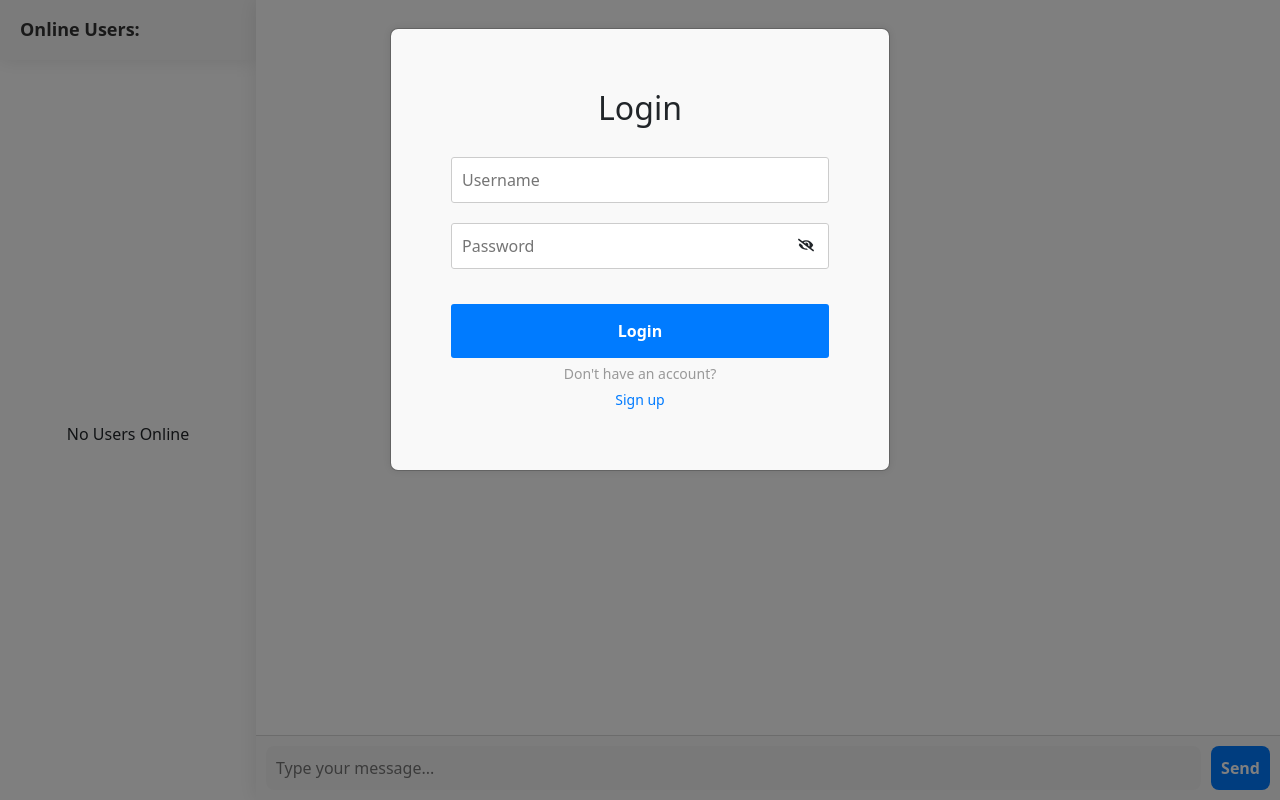
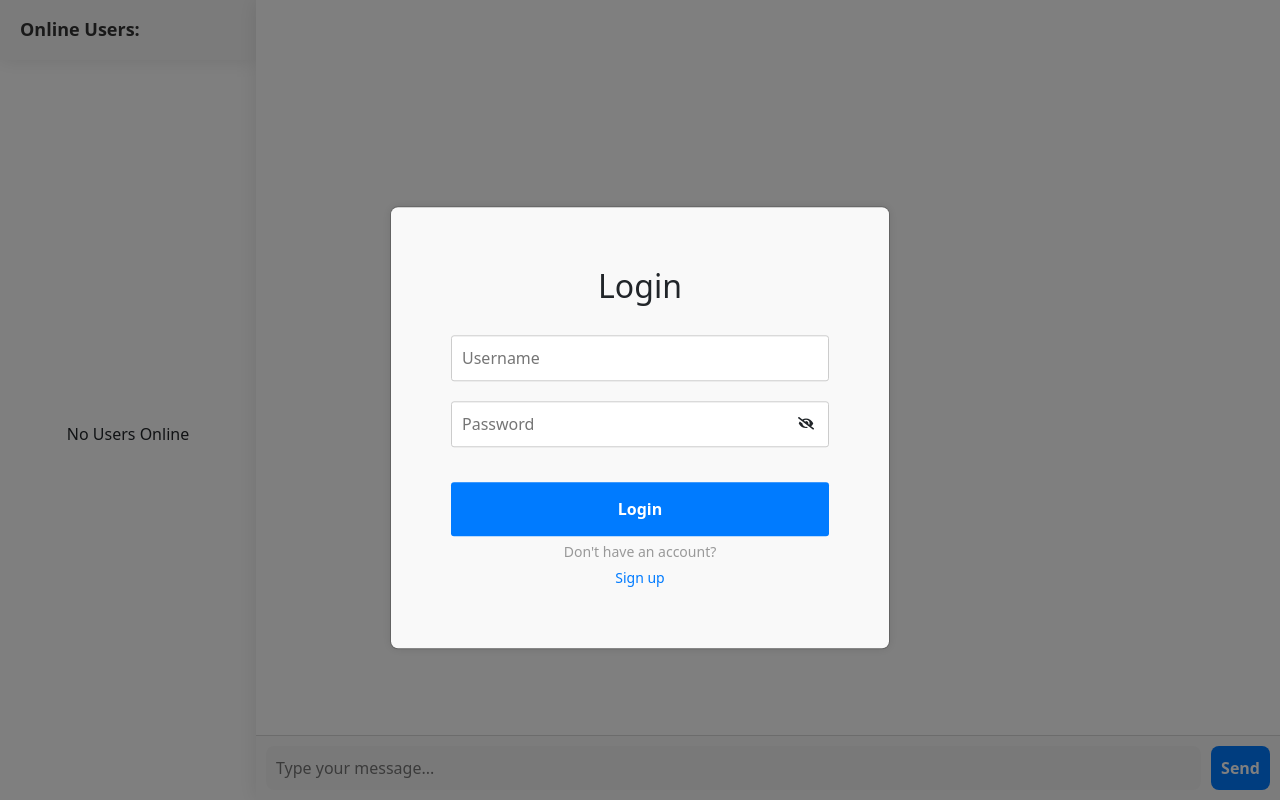
Before and after one commit to aabir121/Chatfinity, a React (Create React App) app in the folder frontend/: page / in a window 1280 px wide. Built offline with nearby package versions, Linux system fonts and the light colour scheme.

Commit message:
introduce loading spinner globally

```diff
--- a/frontend/src/App.js
+++ b/frontend/src/App.js
@@ -3,9 +3,14 @@ import 'bootstrap/dist/css/bootstrap.min.css';
 
 import ChatWindow from "./components/Chat/ChatWindow";
 import ToastMessage from "./components/Common/ToastMessage";
+import {Spinner} from "./components/Common/Spinner";
+import {useSelector} from "react-redux";
 function App() {
+    const showLoader = useSelector((state) => state.loader.showLoader);
+
   return (
     <div className="App">
+        {showLoader && <Spinner></Spinner>}
         <ToastMessage></ToastMessage>
         <ChatWindow></ChatWindow>
     </div>
--- /dev/null
+++ b/frontend/src/actions/loaderActions.js
@@ -0,0 +1,10 @@
+export const SHOW_LOADER = 'SHOW_LOADER';
+export const HIDE_LOADER = 'HIDE_LOADER';
+
+export const showLoader = () => ({
+    type: SHOW_LOADER,
+});
+
+export const hideLoader = () => ({
+    type: HIDE_LOADER,
+});
--- a/frontend/src/components/Modal/LogInForm.js
+++ b/frontend/src/components/Modal/LogInForm.js
@@ -2,6 +2,8 @@ import React, {useState} from "react";
 import "../../styles/Modal/LoginForm.css";
 import {PasswordInput} from "../Common/PasswordInput";
 import {UserDataService} from "../../services/UserDataService";
+import {useDispatch} from "react-redux";
+import {hideLoader, showLoader} from "../../actions/loaderActions";
 
 const LogInForm = ({errorText, onLoginSuccess, onSignUpClick}) => {
     const [formData, setFormData] = useState({
@@ -9,6 +11,8 @@ const LogInForm = ({errorText, onLoginSuccess, onSignUpClick}) => {
         password: '',
         errorText: ''
     });
+
+    const dispatch = useDispatch();
 
     const handleInputChange = (e) => {
         const { id, value } = e.target;
@@ -22,10 +26,13 @@ const LogInForm = ({errorText, onLoginSuccess, onSignUpClick}) => {
             Password: formData.password
         }
 
+        dispatch(showLoader());
         UserDataService.loginUser(userBody).then((data) => {
             onLoginSuccess?.(data);
+            dispatch(hideLoader());
         }).catch((error) => {
             console.error(error);
+            dispatch(hideLoader());
             setFormData({...formData, errorText: 'Unable to login. Please check your username and/or password and try again.'});
         });
     }
--- a/frontend/src/components/Modal/LogInWindow.js
+++ b/frontend/src/components/Modal/LogInWindow.js
@@ -1,15 +1,14 @@
-import React, {useState} from "react";
+import React, {useRef, useState} from "react";
 import LogInForm from "./LogInForm";
 import SignUpForm from "./SignUpForm";
-import {Spinner} from "../Common/Spinner";
 import {Modal} from "react-bootstrap";
 import {showToast} from "../../actions/toastActions";
 import {useDispatch} from "react-redux";
 
 const LogInWindow = ({show, handleClose}) => {
-    const [loading, setLoading] = useState(false);
     const [showSignUp, setShowSignup] = useState(false);
     const dispatch = useDispatch();
+    const modalContainerRef = useRef(null);
 
     const onSignUpClick = () => {
         setShowSignup(true);
@@ -29,8 +28,8 @@ const LogInWindow = ({show, handleClose}) => {
     };
 
     return (
-        <Modal show={show} onHide={handleClose}>
-            {loading && <Spinner/>}
+        <div ref={modalContainerRef}>
+            <Modal container={modalContainerRef.current} show={show} onHide={handleClose}>
                 {
                     showSignUp ? (
                         <SignUpForm onBackToLoginClick={onBackToLoginClick}
@@ -40,6 +39,7 @@ const LogInWindow = ({show, handleClose}) => {
                     )
                 }
             </Modal>
+        </div>
     );
 };
 
--- a/frontend/src/components/Modal/SignUpForm.js
+++ b/frontend/src/components/Modal/SignUpForm.js
@@ -2,6 +2,8 @@ import React, {useState} from 'react';
 import '../../styles/Modal/SignUpForm.css';
 import {PasswordInput} from "../Common/PasswordInput";
 import {UserDataService} from "../../services/UserDataService";
+import {useDispatch} from "react-redux";
+import {hideLoader, showLoader} from "../../actions/loaderActions";
 
 const SignupForm = ({onBackToLoginClick, onSignUpSubmitClick}) => {
     const [formData, setFormData] = useState({
@@ -13,6 +15,7 @@ const SignupForm = ({onBackToLoginClick, onSignUpSubmitClick}) => {
         confirmPassword: "",
         errors: {},
     });
+    const dispatch = useDispatch();
 
     const handleChange = (e) => {
         const {name, value} = e.target;
@@ -60,10 +63,13 @@ const SignupForm = ({onBackToLoginClick, onSignUpSubmitClick}) => {
             Password: formData.password,
         };
 
+        dispatch(showLoader());
         UserDataService.createNewUser(requestBody).then((data) => {
             onSignUpSubmitClick(data);
+            dispatch(hideLoader());
         }).catch((error) => {
             console.error(error);
+            dispatch(hideLoader());
         });
     }
 
--- /dev/null
+++ b/frontend/src/reducers/loaderReducers.js
@@ -0,0 +1,22 @@
+import {HIDE_LOADER, SHOW_LOADER} from "../actions/loaderActions";
+
+const initialState = {
+    showLoader: false
+};
+
+const loaderReducer = (state = initialState, action) => {
+    switch (action.type) {
+        case SHOW_LOADER:
+            return {
+                ...state, showLoader: true
+            };
+        case HIDE_LOADER:
+            return {
+                ...state, showLoader: false
+            };
+        default:
+            return state;
+    }
+};
+
+export default loaderReducer;
--- a/frontend/src/store/rootReducer.js
+++ b/frontend/src/store/rootReducer.js
@@ -1,8 +1,10 @@
 import { combineReducers } from 'redux';
 import toastReducer from "../reducers/toastReducers";
+import loaderReducer from "../reducers/loaderReducers";
 
 const rootReducer = combineReducers({
     toast: toastReducer,
+    loader: loaderReducer
 });
 
 export default rootReducer;
--- a/frontend/src/styles/Modal/Modal.css
+++ b/frontend/src/styles/Modal/Modal.css
@@ -3,6 +3,14 @@
     background-color: #f9f9f9;
     box-shadow: 0 0 10px rgba(0, 0, 0, 0.1);
     animation: slideup 0.5s ease;
+}
+
+.modal-dialog {
+    position: fixed;
+    top: 50%;
+    left: 50%;
+    transform: translate(-50%, -50%) !important;
+    width: 75%;
 }
 
 @keyframes slideup {
--- a/frontend/src/styles/Modal/Spinner.css
+++ b/frontend/src/styles/Modal/Spinner.css
@@ -1,3 +1,12 @@
 .spinner-container {
-    position: absolute;
+    position: fixed;
+    z-index: 9999;
+    top: 0;
+    left: 0;
+    width: 100vw;
+    height: 100vh;
+    background-color: rgba(0, 0, 0, 0.5);
+    display: flex;
+    justify-content: center;
+    align-items: center;
 }
```
Lines whose indentation alone changed are shown as unchanged.
